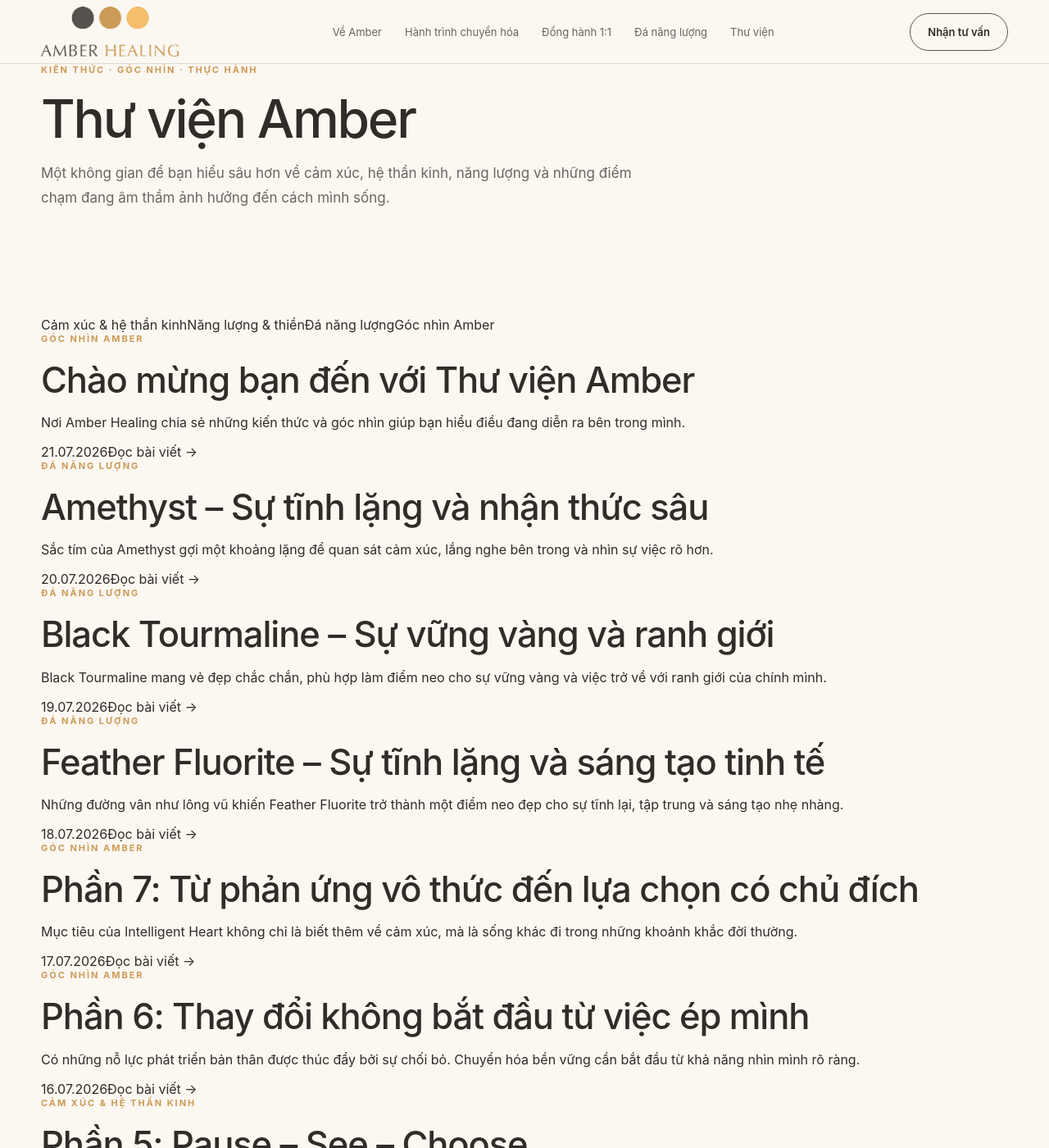
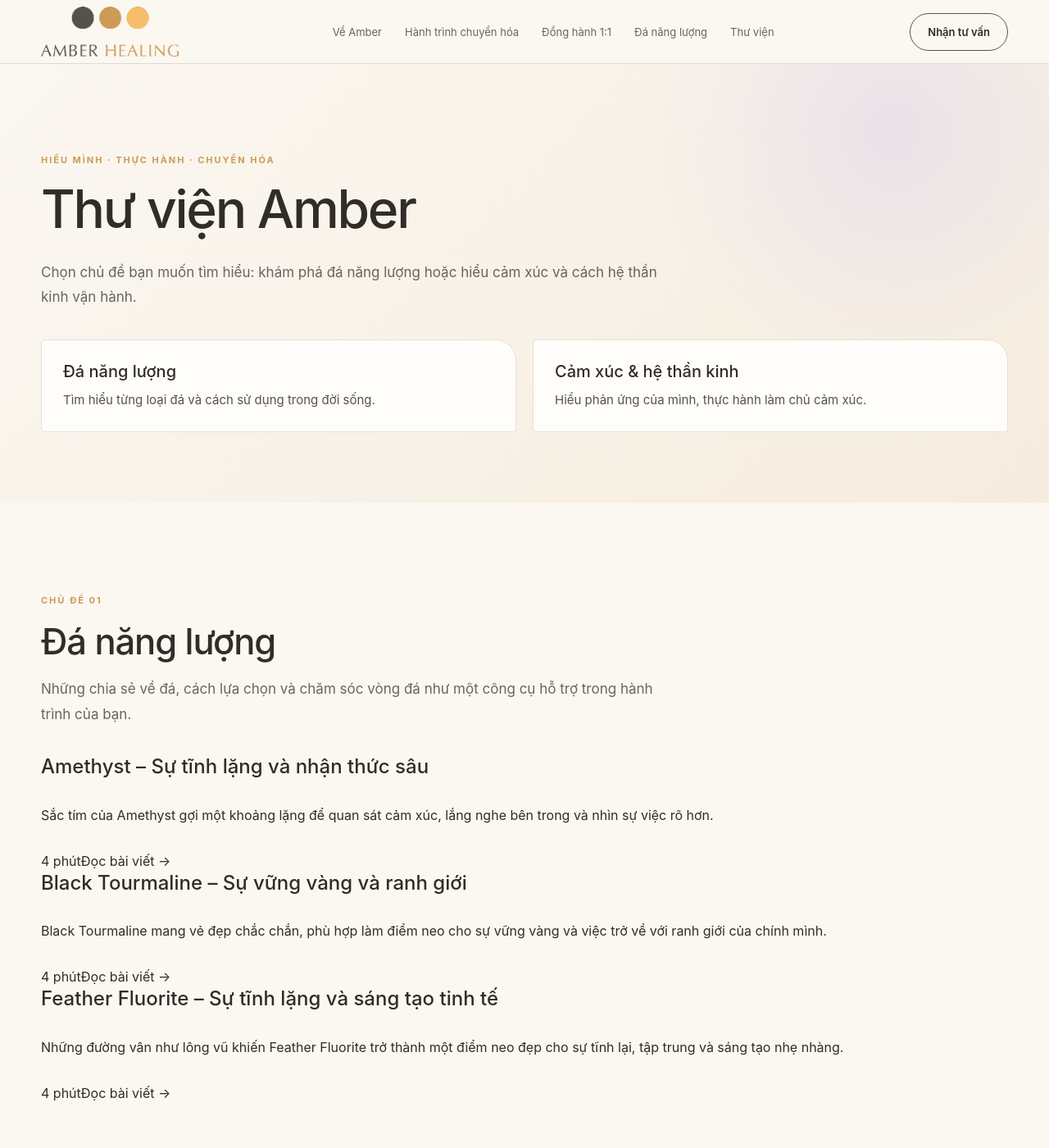
Before and after one commit to dinhhongngoc1511-wq/Amber-healing-website, a Jekyll site: the page built from docs/library.html, in a window 1280 px wide and 1400 px high. Shown: the whole window at 82% size. Built offline with Jekyll 4.4.1, drawn with Linux system fonts in a browser that asks for light colours; some of the changed text lies outside the part shown.

Commit message:
Organize library into stones and emotions topics with ordered seven-part series

```diff
--- a/docs/_posts/2026-07-16-thay-doi-khong-bat-dau-tu-ep-minh.md
+++ b/docs/_posts/2026-07-16-thay-doi-khong-bat-dau-tu-ep-minh.md
@@ -1,7 +1,7 @@
 ---
 title: "Phần 6: Thay đổi không bắt đầu từ việc ép mình"
 date: 2026-07-16
-category: "Góc nhìn Amber"
+category: "Cảm xúc & hệ thần kinh"
 description: "Có những nỗ lực phát triển bản thân được thúc đẩy bởi sự chối bỏ. Chuyển hóa bền vững cần bắt đầu từ khả năng nhìn mình rõ ràng."
 author: "Amber Healing"
 reading_time: "5 phút"
--- a/docs/_posts/2026-07-17-tu-phan-ung-vo-thuc-den-lua-chon-co-chu-dich.md
+++ b/docs/_posts/2026-07-17-tu-phan-ung-vo-thuc-den-lua-chon-co-chu-dich.md
@@ -1,7 +1,7 @@
 ---
 title: "Phần 7: Từ phản ứng vô thức đến lựa chọn có chủ đích"
 date: 2026-07-17
-category: "Góc nhìn Amber"
+category: "Cảm xúc & hệ thần kinh"
 description: "Mục tiêu của Intelligent Heart không chỉ là biết thêm về cảm xúc, mà là sống khác đi trong những khoảnh khắc đời thường."
 author: "Amber Healing"
 reading_time: "5 phút"
--- a/docs/_posts/2026-07-21-chao-mung-thu-vien-amber.md
+++ b/docs/_posts/2026-07-21-chao-mung-thu-vien-amber.md
@@ -1,7 +1,7 @@
 ---
 title: "Chào mừng bạn đến với Thư viện Amber"
 date: 2026-07-21 06:00:00 +0700
-category: "Góc nhìn Amber"
+category: "Giới thiệu thư viện"
 description: "Nơi Amber Healing chia sẻ những kiến thức và góc nhìn giúp bạn hiểu điều đang diễn ra bên trong mình."
 author: "Amber Healing"
 reading_time: "3 phút đọc"
--- a/docs/library.html
+++ b/docs/library.html
@@ -2,15 +2,13 @@
 layout: null
 title: Thư viện Amber
 permalink: /library.html
-description: Những bài viết về cảm xúc, hệ thần kinh, năng lượng, thiền và đá năng lượng từ Amber Healing.
+description: Bài viết về đá năng lượng và cảm xúc, hệ thần kinh. Khám phá đá và thực hành làm chủ cảm xúc cùng Amber Healing.
 ---
-<!doctype html><html lang="vi"><head><meta charset="utf-8"><meta name="viewport" content="width=device-width,initial-scale=1"><meta name="description" content="{{ page.description }}"><title>Thư viện — Amber Healing</title><link rel="stylesheet" href="styles.css"></head><body>
+<!doctype html><html lang="vi"><head><meta charset="utf-8"><meta name="viewport" content="width=device-width,initial-scale=1"><meta name="description" content="{{ page.description }}"><title>Thư viện — Amber Healing</title><link rel="stylesheet" href="styles.css"><style>.library-topics{display:grid;grid-template-columns:1fr 1fr;gap:20px;margin-top:36px}.library-topics a{display:flex;flex-direction:column;gap:10px;padding:26px;border:1px solid var(--line);border-radius:5px 25px 5px 5px;background:var(--white)}.library-topics a:hover{border-color:var(--gold)}.library-topics strong{font-size:20px;font-weight:500}.library-topics span{font-size:15px;line-height:1.7;color:var(--charcoal)}.library-card-copy h3{font-size:24px;line-height:1.4;margin:0 0 16px}.library-series{margin-top:32px;padding:24px;border-left:3px solid var(--gold);background:var(--white)}.library-series h3{font-size:23px}.library-series p{line-height:1.7;margin-bottom:0}.library-grid{margin-top:32px}.section[id]{scroll-margin-top:90px}.library-card-copy{height:100%;display:flex;flex-direction:column}.library-card-meta{margin-top:auto;padding-top:20px}@media(max-width:680px){.library-topics{grid-template-columns:1fr}.library-card-copy h3{font-size:22px}}</style></head><body>
 <header class="header"><div class="shell header-inner"><a href="index.html"><img class="logo" src="logo-web.png" alt="Amber Healing — Trang chủ"></a><nav class="nav" aria-label="Điều hướng chính"><a href="about.html">Về Amber</a><a href="innershift.html">Hành trình chuyển hóa</a><a href="coaching.html">Đồng hành 1:1</a><a href="stones.html">Đá năng lượng</a><a href="library.html">Thư viện</a></nav><div class="header-actions"><a class="pill" href="contact.html">Nhận tư vấn</a><button class="menu-toggle" aria-label="Mở menu" aria-expanded="false" aria-controls="mobile-menu">☰</button></div></div></header><nav class="mobile-nav" id="mobile-menu" aria-label="Điều hướng trên điện thoại"><a href="index.html">Trang chủ</a><a href="about.html">Về Amber</a><a href="innershift.html">Hành trình chuyển hóa</a><a href="coaching.html">Đồng hành 1:1</a><a href="stones.html">Đá năng lượng</a><a href="library.html">Thư viện</a><a href="contact.html">Nhận tư vấn</a></nav>
-<main><section class="library-hero"><div class="shell"><p class="eyebrow">Kiến thức · Góc nhìn · Thực hành</p><h1 class="display">Thư viện Amber</h1><p class="lead">Một không gian để bạn hiểu sâu hơn về cảm xúc, hệ thần kinh, năng lượng và những điểm chạm đang âm thầm ảnh hưởng đến cách mình sống.</p></div></section>
-<section class="section library-intro"><div class="shell"><div class="library-categories"><span>Cảm xúc &amp; hệ thần kinh</span><span>Năng lượng &amp; thiền</span><span>Đá năng lượng</span><span>Góc nhìn Amber</span></div>
-{% if site.posts.size > 0 %}
-<div class="library-grid">{% for post in site.posts %}<article class="library-card">{% if post.cover %}<a class="library-card-image" href="{{ post.url | relative_url }}"><img src="{{ post.cover | relative_url }}" alt="{{ post.title }}"></a>{% endif %}<div class="library-card-copy"><p class="eyebrow">{{ post.category | default: "Góc nhìn Amber" }}</p><h2><a href="{{ post.url | relative_url }}">{{ post.title }}</a></h2><p>{{ post.description | default: post.excerpt | strip_html | strip_newlines | truncate: 170 }}</p><div class="library-card-meta"><span>{{ post.date | date: "%d.%m.%Y" }}</span><a class="link" href="{{ post.url | relative_url }}">Đọc bài viết →</a></div></div></article>{% endfor %}</div>
-{% else %}<div class="library-empty"><h2>Thư viện đang được chuẩn bị.</h2><p>Những bài viết đầu tiên sẽ sớm được cập nhật tại đây.</p></div>{% endif %}
-</div></section>
-<section class="cta"><div class="shell"><h2>Có một chủ đề bạn muốn Amber chia sẻ sâu hơn?</h2><p>Hãy gửi câu hỏi hoặc trải nghiệm của bạn. Đó có thể là điểm bắt đầu cho một bài viết hữu ích với nhiều người khác.</p><a class="button gold" href="contact.html">Gửi câu hỏi cho Amber</a></div></section></main>
+<main>
+<section class="page-hero"><div class="shell"><p class="eyebrow">Hiểu mình · Thực hành · Chuyển hóa</p><h1 class="display">Thư viện Amber</h1><p class="lead">Chọn chủ đề bạn muốn tìm hiểu: khám phá đá năng lượng hoặc hiểu cảm xúc và cách hệ thần kinh vận hành.</p><nav class="library-topics" aria-label="Chọn chủ đề"><a href="#da-nang-luong"><strong>Đá năng lượng</strong><span>Tìm hiểu từng loại đá và cách sử dụng trong đời sống.</span></a><a href="#cam-xuc"><strong>Cảm xúc &amp; hệ thần kinh</strong><span>Hiểu phản ứng của mình, thực hành làm chủ cảm xúc.</span></a></nav></div></section>
+<section class="section" id="da-nang-luong"><div class="shell"><p class="eyebrow">Chủ đề 01</p><h2>Đá năng lượng</h2><p class="lead">Những chia sẻ về đá, cách lựa chọn và chăm sóc vòng đá như một công cụ hỗ trợ trong hành trình của bạn.</p>{% assign stone_posts = site.posts | where: "category", "Đá năng lượng" %}<div class="library-grid">{% for post in stone_posts %}<article class="library-card"><div class="library-card-copy"><h3><a href="{{ post.url | relative_url }}">{{ post.title | escape }}</a></h3><p>{{ post.description | default: post.excerpt | strip_html | strip_newlines | truncate: 170 }}</p><div class="library-card-meta"><span>{{ post.reading_time | default: "Bài viết" | escape }}</span><a class="link" href="{{ post.url | relative_url }}">Đọc bài viết →</a></div></div></article>{% else %}<p>Các bài viết về đá năng lượng sẽ được cập nhật tại đây.</p>{% endfor %}</div></div></section>
+<section class="section soft" id="cam-xuc"><div class="shell"><p class="eyebrow">Chủ đề 02 · Làm chủ cảm xúc</p><h2>Cảm xúc &amp; hệ thần kinh</h2><p class="lead">Hiểu điều gì diễn ra trước một phản ứng, nhận diện khuôn mẫu quen thuộc và thực hành những lựa chọn có ý thức hơn.</p><div class="library-series"><h3>Chuỗi bài: Từ phản ứng đến lựa chọn</h3><p>Bắt đầu từ phần 1 và đọc theo thứ tự để từng bước hiểu và thực hành.</p></div>{% assign emotion_posts = site.posts | where: "category", "Cảm xúc & hệ thần kinh" | sort: "series_order" %}<div class="library-grid">{% for post in emotion_posts %}<article class="library-card"><div class="library-card-copy"><h3><a href="{{ post.url | relative_url }}">{{ post.title | escape }}</a></h3><p>{{ post.description | default: post.excerpt | strip_html | strip_newlines | truncate: 170 }}</p><div class="library-card-meta"><span>{{ post.reading_time | default: "Bài viết" | escape }}</span><a class="link" href="{{ post.url | relative_url }}">Đọc bài viết →</a></div></div></article>{% else %}<p>Các bài viết về cảm xúc và hệ thần kinh sẽ được cập nhật tại đây.</p>{% endfor %}</div></div></section>
+<section class="cta"><div class="shell"><h2>Bạn muốn tìm hiểu sâu hơn về chủ đề nào?</h2><p>Hãy gửi câu hỏi hoặc chia sẻ điều bạn đang trải qua với Amber.</p><a class="button gold" href="contact.html">Gửi câu hỏi cho Amber</a></div></section></main>
 <footer class="footer"><div class="shell footer-grid"><div><a href="index.html"><img class="logo" src="logo-web.png" alt="Amber Healing"></a><p>Mọi chuyển hóa bền vững đều bắt đầu từ bên trong.</p></div><div><h4>Khám phá</h4><a href="innershift.html">Chuyển hóa bền vững</a><a href="coaching.html">Đồng hành 1:1</a><a href="stones.html">Đá năng lượng</a></div><div><h4>Kết nối</h4><a href="guide.html">Vickki Ngọc</a><a href="library.html">Thư viện Amber</a><a href="contact.html">Nhận tư vấn</a></div></div><div class="shell"><p class="copyright">© 2026 Amber Healing.</p></div></footer><script src="script.js"></script></body></html>
```
